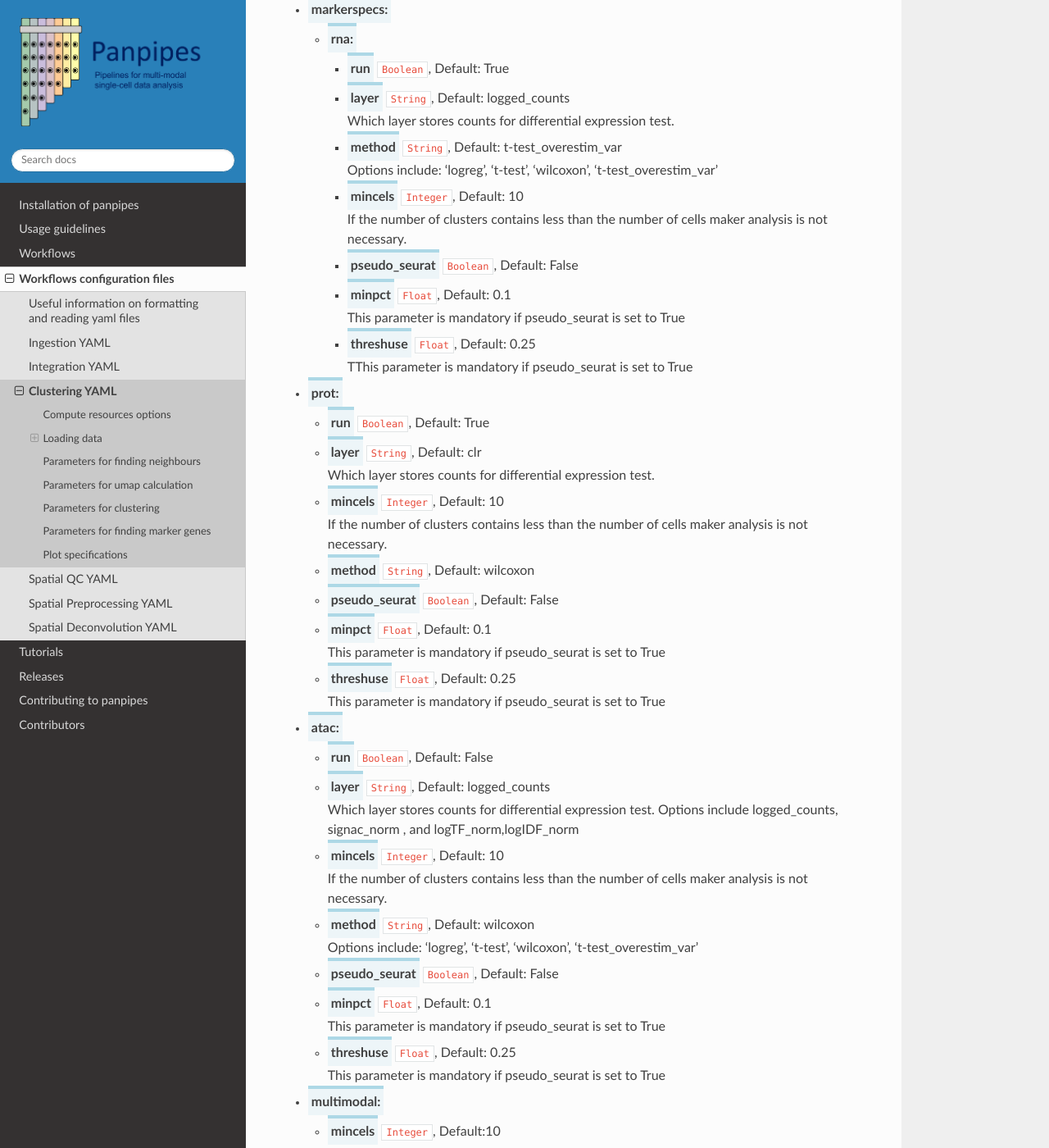
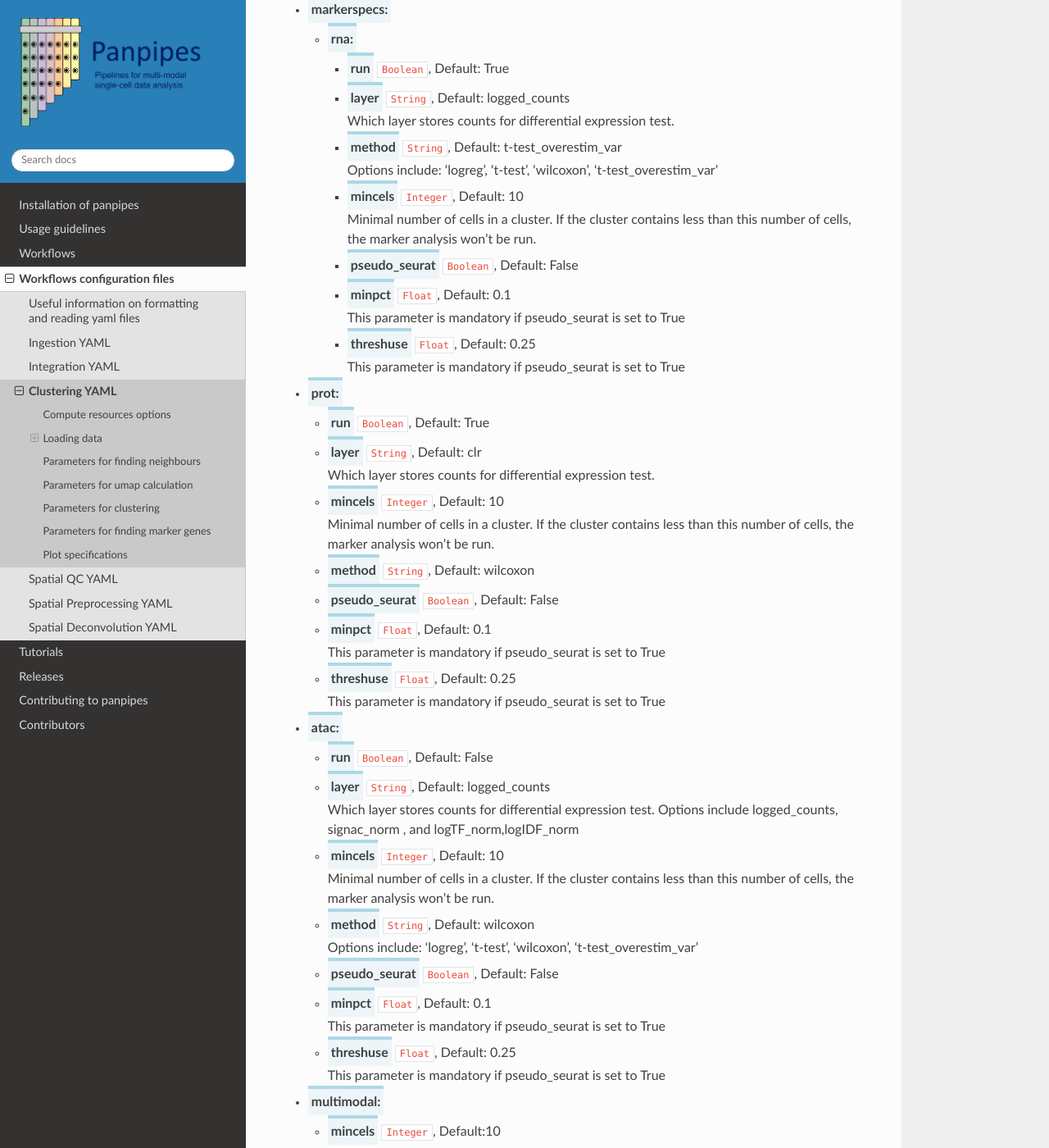
Before and after one commit to DendrouLab/panpipes, a Sphinx documentation site: the page built from docs/yaml_docs/pipeline_clustering_yml.md, in a window 1280 px wide and 1400 px high, scrolled down 5246 px. Shown: the whole window at 82% size. Built offline with Sphinx 7.4.7 and the Read the Docs theme 2.0.0, drawn with Linux system fonts in a browser that asks for light colours; some of the changed text lies outside the part shown.

Commit message:
clustering_yml changes

```diff
--- a/docs/yaml_docs/pipeline_clustering_yml.md
+++ b/docs/yaml_docs/pipeline_clustering_yml.md
@@ -68,14 +68,14 @@
   - <span class="parameter">spatial</span> `Boolean`, Default: False<br>
   Run clustering on each individual modality.
 
-- <span class="parameter">moltimodal</span><br>
+- <span class="parameter">multimodal</span><br>
   - <span class="parameter">rna_clustering</span> `Boolean`, Default: True<br>
   - <span class="parameter">integration_method</span> `String`, Default: WNN<br>
-  Options here include WNN, moda, and totalVI, and it tells us where to look for.
+  Options here include WNN, mofa, and totalVI, and it tells us where to look for.
 
 ## Parameters for finding neighbours
 
-- <span class="parameter">neighors:</span>
+- <span class="parameter">neighbors:</span>
  Sets the number of neighbors to use when calculating the graph for clustering and umap.
   - <span class="parameter">rna:</span>
 
@@ -204,18 +204,18 @@
        - <span class="parameter">method </span> `String`, Default: t-test_overestim_var<br>
        Options include: ‘logreg’, ‘t-test’, ‘wilcoxon’, ‘t-test_overestim_var’
        - <span class="parameter">mincels </span> `Integer`, Default: 10<br>
-       If the number of clusters contains less than the number of cells maker analysis is not necessary.
+       Minimal number of cells in a cluster. If the cluster contains less than this number of cells, the marker analysis won't be run.
        - <span class="parameter">pseudo_seurat </span> `Boolean`, Default: False<br>
        - <span class="parameter">minpct </span> `Float`, Default: 0.1<br>
        This parameter is mandatory if pseudo_seurat is set to True
        - <span class="parameter">threshuse </span> `Float`, Default: 0.25<br>
-       TThis parameter is mandatory if pseudo_seurat is set to True
+       This parameter is mandatory if pseudo_seurat is set to True
  - <span class="parameter">prot:</span><br>
    - <span class="parameter">run </span> `Boolean`, Default: True<br>
    - <span class="parameter">layer </span> `String`, Default: clr<br>
        Which layer stores counts for differential expression test.
    - <span class="parameter">mincels </span> `Integer`, Default: 10<br>
-       If the number of clusters contains less than the number of cells maker analysis is not necessary.
+       Minimal number of cells in a cluster. If the cluster contains less than this number of cells, the marker analysis won't be run.
    - <span class="parameter">method </span> `String`, Default: wilcoxon<br>
    - <span class="parameter">pseudo_seurat </span> `Boolean`, Default: False<br>
    - <span class="parameter">minpct </span> `Float`, Default: 0.1<br>
@@ -229,7 +229,7 @@
       Which layer stores counts for differential expression test.
        Options include logged_counts, signac_norm , and logTF_norm,logIDF_norm
     - <span class="parameter">mincels </span> `Integer`, Default: 10<br>
-       If the number of clusters contains less than the number of cells maker analysis is not necessary.
+       Minimal number of cells in a cluster. If the cluster contains less than this number of cells, the marker analysis won't be run.
     - <span class="parameter">method </span> `String`, Default: wilcoxon<br>
         Options include: ‘logreg’, ‘t-test’, ‘wilcoxon’, ‘t-test_overestim_var’
     - <span class="parameter">pseudo_seurat </span> `Boolean`, Default: False<br>
@@ -241,7 +241,7 @@
 
  - <span class="parameter">multimodal:</span><br>
    - <span class="parameter">mincels </span> `Integer`, Default:10<br>
-       If the number of clusters contains less than the number of cells maker analysis is not necessary.
+       If the cluster contains less than this number of cells, the marker analysis won't be run.
     - <span class="parameter">method </span> `String`, Default: wilcoxon<br>
         Options include: ‘logreg’, ‘t-test’, ‘wilcoxon’, ‘t-test_overestim_var’
     - <span class="parameter">pseudo_seurat </span> `Boolean`, Default: False<br>
@@ -258,14 +258,14 @@
    - <span class="parameter">method </span> `String`, Default: t-test_overestim_var<br>
         Options include: ‘logreg’, ‘t-test’, ‘wilcoxon’, ‘t-test_overestim_var’
    - <span class="parameter">mincels </span> `Integer`, Default: 10<br>
-       If the number of clusters contains less than the number of cells maker analysis is not necessary.
+       Minimal number of cells in a cluster. If the cluster contains less than this number of cells, the marker analysis won't be run.
    - <span class="parameter">pseudo_seurat </span> `Boolean`, Default: False<br>
    - <span class="parameter">minpct </span> `Float`, Default: 0.1<br>
       This parameter is mandatory if pseudo_seurat is set to True
    - <span class="parameter">threshuse </span> `Float`, Default: 0.25<br>
        This parameter is mandatory if pseudo_seurat is set to True
 ## Plot specifications
-Used to define which metadata columns are used in the visualisations
+Used to define which metadata columns are used in the visualizations
  - <span class="parameter">plotspecs:</span><br>
    - <span class="parameter">layers: </span><br>
      - <span class="parameter">rna </span> `String`, Default: logged_counts<br>
```
Also changed, not shown: other parts of docs/yaml_docs/pipeline_clustering_yml.md (+3 -3 lines).
